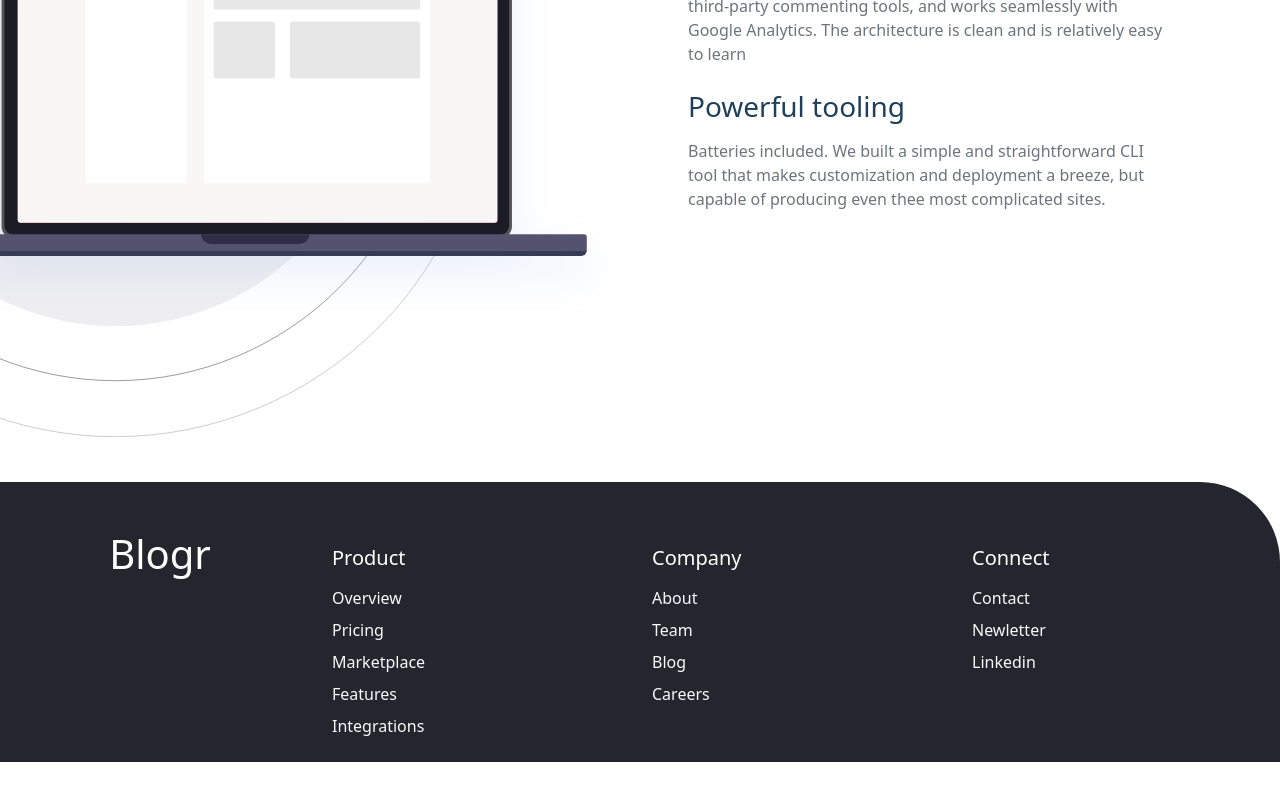
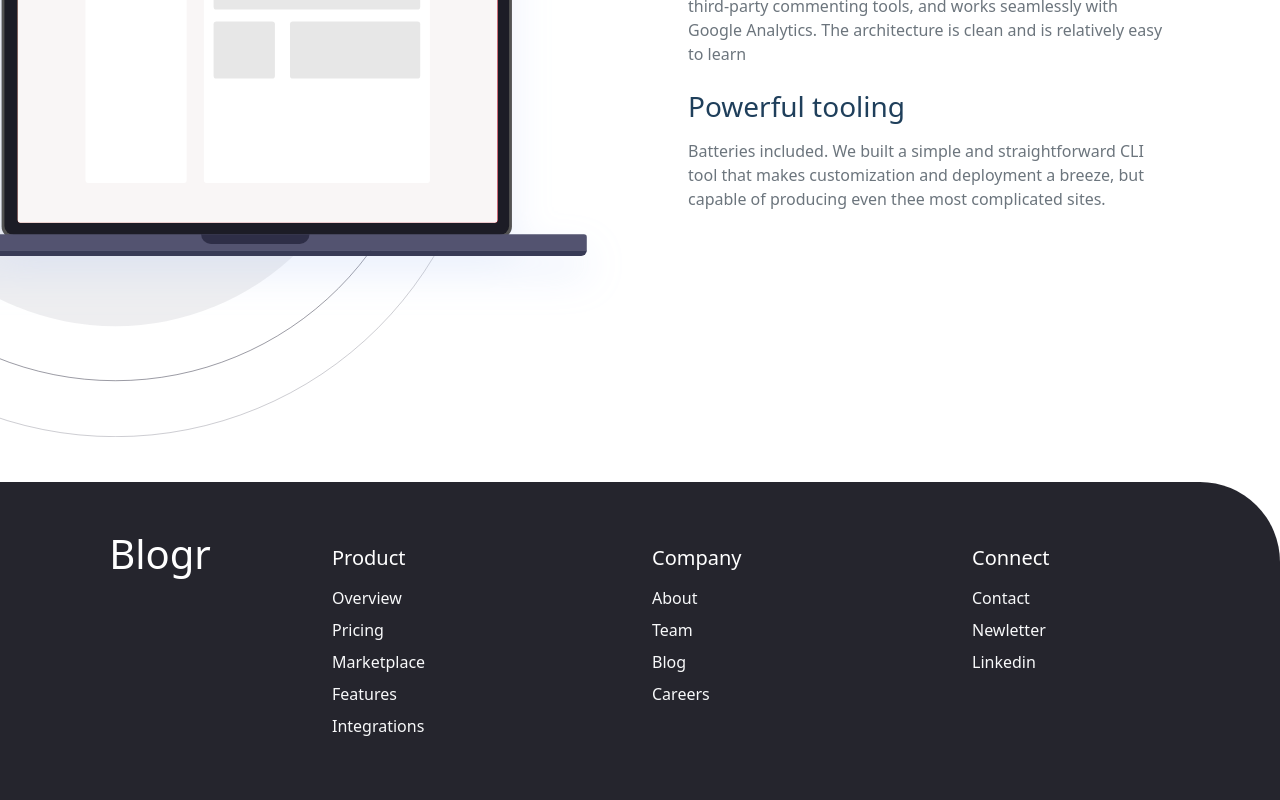
Before and after one commit to Ali-0mar/Blogr-Landing-Page, a React (Create React App) app: page / in a window 1280 px wide. Shown: the part 2139-2939 px from the top of the page. Before the commit the page ends 2901 px from the top, so only its background shows below. Built offline with nearby package versions, Linux system fonts and the light colour scheme.

Commit message:
Style Adjusments

```diff
--- a/src/components/Footer/footer.jsx
+++ b/src/components/Footer/footer.jsx
@@ -3,8 +3,8 @@ import { Link } from "react-router-dom";
 import "./footer.styles.css";
 export const Footer = () => {
         return (
-                <footer className="row pt-md-5 align-content-md-stretch text-center text-md-start">
-                        <h1 className="col-md-3 text-center">Blogr</h1>
+                <footer className="row py-5 align-content-md-stretch text-center text-md-start">
+                        <h1 className="col-md-3 text-center mb-4 mb-md-0">Blogr</h1>
                         <ul className="col-md-3 list-unstyled mt-3">
                                 <h5 className="mb-3">Product</h5>
                                 <li className="my-2">
```
